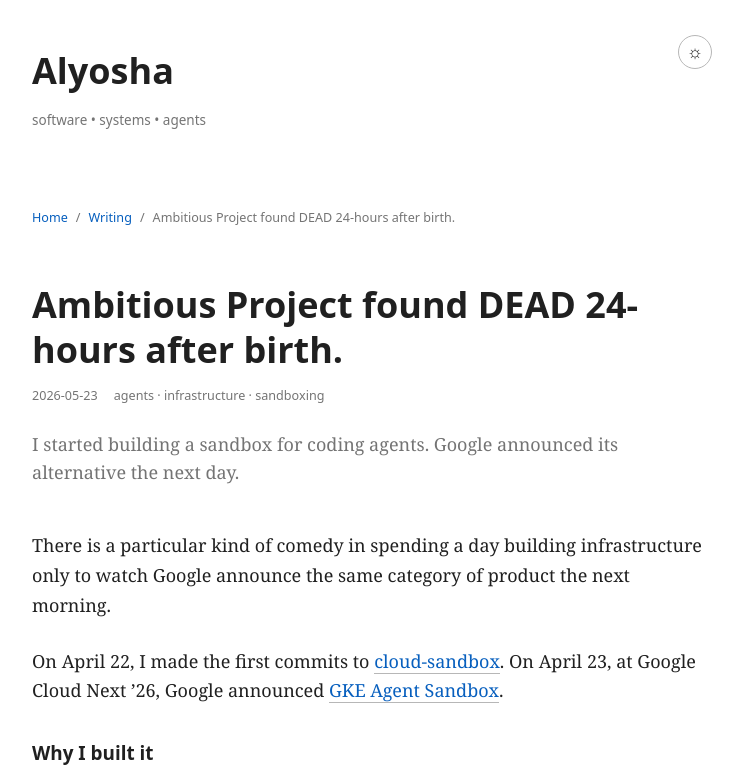
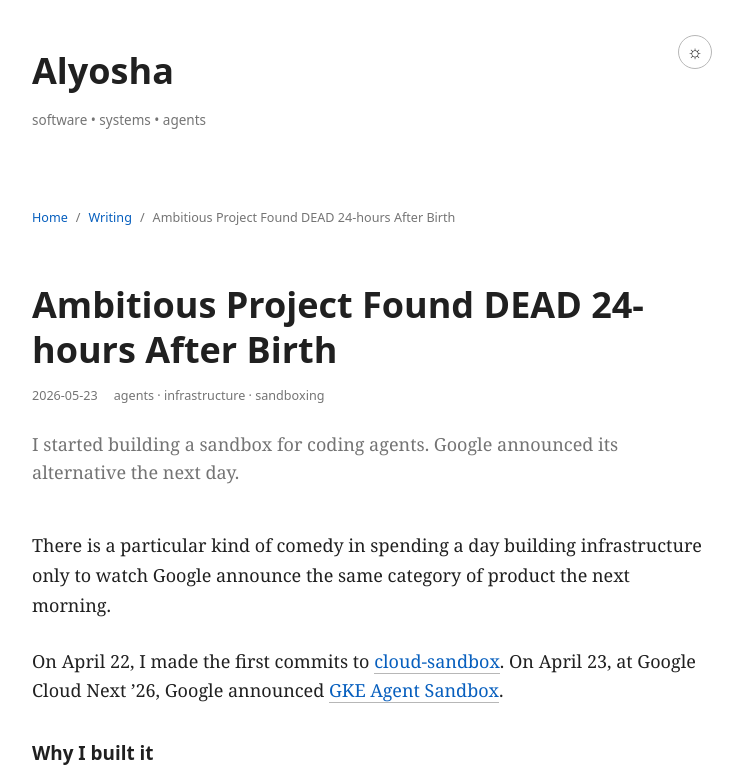
Before and after one commit to alyosha31/personal-site, an Astro site: page /writing/killed-my-own-project in a window 1280 px wide. Shown: the top 777 px of the page, without its empty margins (268-1011 px from the left). Built offline with nearby package versions, Linux system fonts and the light colour scheme; Astro itself is replaced by a stand-in of ours.

Commit message:
changed formatting

```diff
--- a/src/content/posts/killed-my-own-project.md
+++ b/src/content/posts/killed-my-own-project.md
@@ -1,5 +1,5 @@
 ---
-title: "Ambitious Project found DEAD 24-hours after birth."
+title: "Ambitious Project Found DEAD 24-hours After Birth"
 description: "I started building a sandbox for coding agents. Google announced its alternative the next day."
 date: "2026-05-23"
 tags: ["agents", "infrastructure", "sandboxing"]
```
